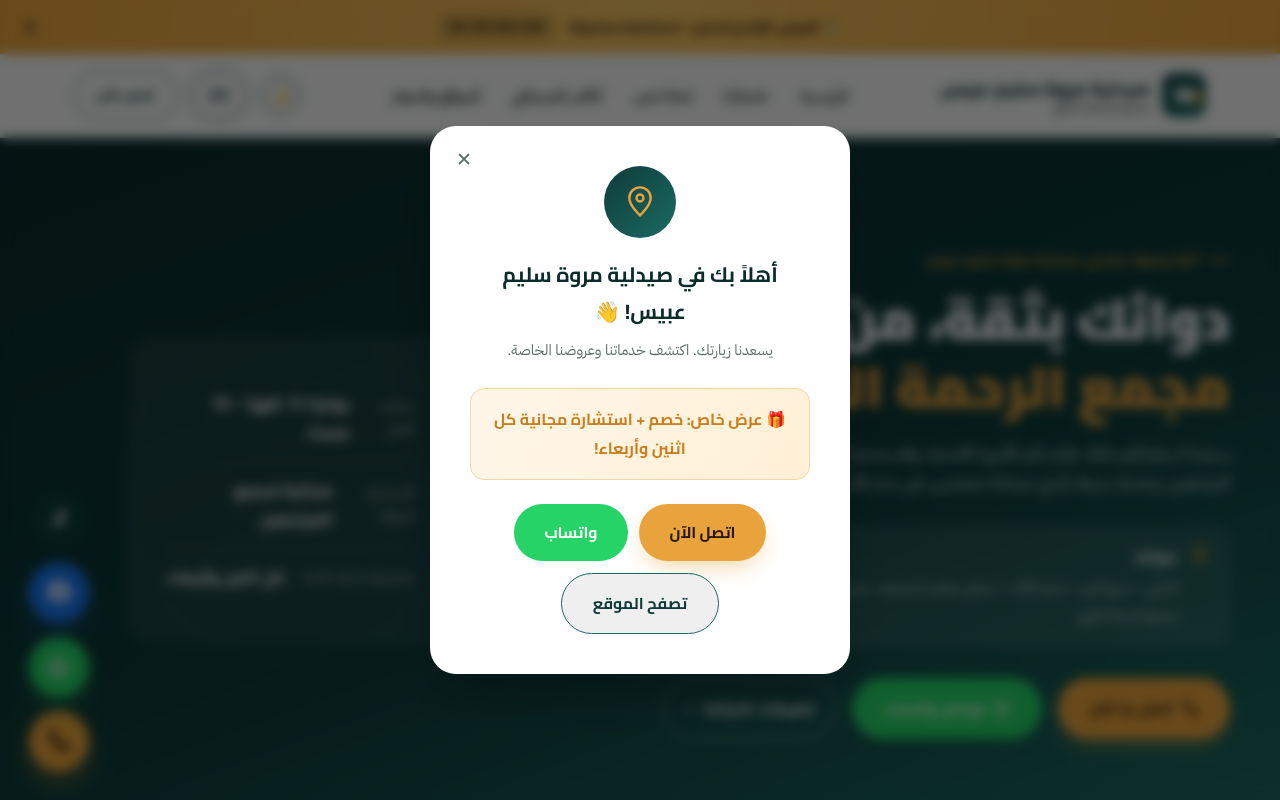
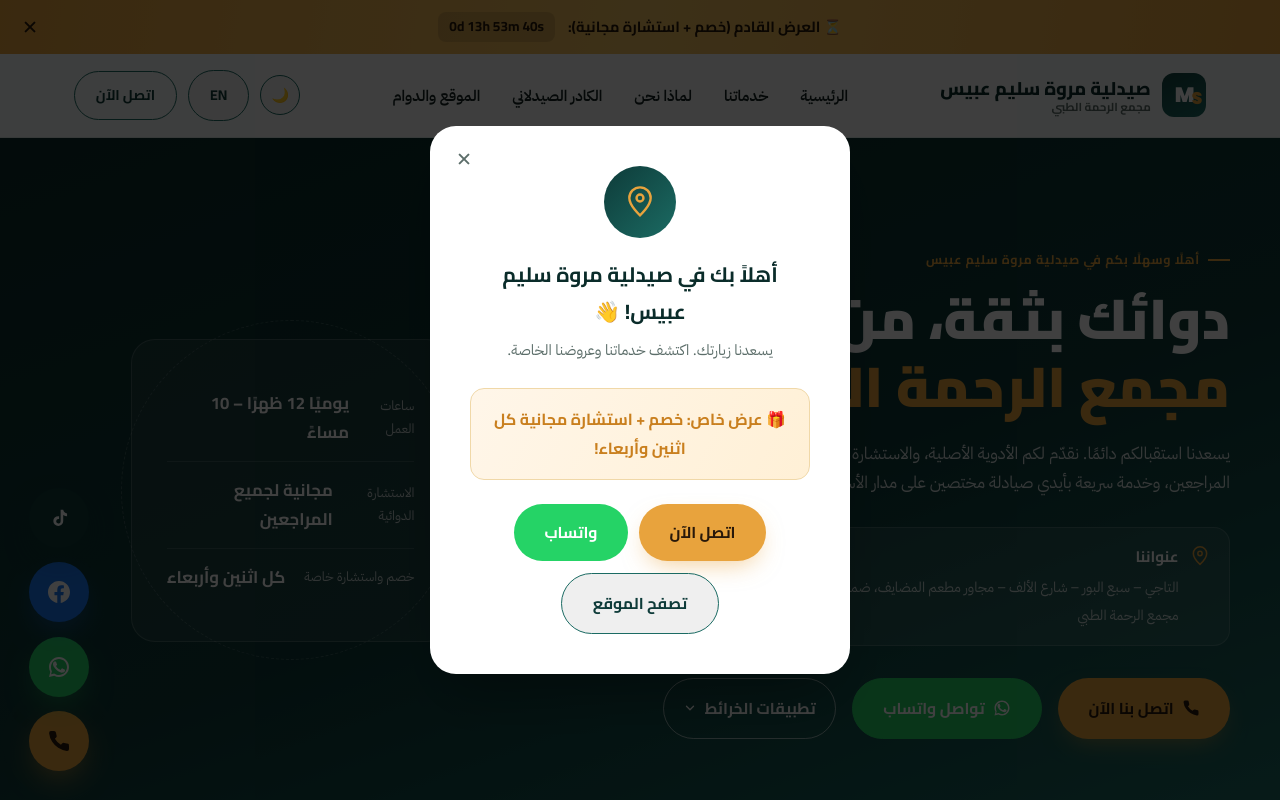
Before and after one commit to sajadsa3d/pharm, a website: page index.html in a window 1280 px wide. Shown: the top 800 px of the page. Drawn offline with Linux system fonts and the light colour scheme; no server answers.

Commit message:
Update index.html

```diff
--- a/index.html
+++ b/index.html
@@ -172,7 +172,7 @@
   /* ===== NAV ===== */
   header{
     position:sticky;top:0;z-index:50;
-    background:rgba(245,248,246,.88);backdrop-filter:blur(10px);
+    background:rgba(245,248,246,.88);
     border-bottom:1px solid var(--line);
     transition:background .35s ease, border-color .35s ease;
   }
@@ -219,7 +219,7 @@
   }
   .mobile-menu.open{display:block;}
   .mobile-overlay{
-    position:absolute;inset:0;background:rgba(0,0,0,.5);backdrop-filter:blur(4px);
+    position:absolute;inset:0;background:rgba(0,0,0,.65);
     animation:fadeIn .3s ease;
   }
   .mobile-panel{
@@ -282,7 +282,7 @@
   }
   .rx-card{
     position:relative;background:rgba(255,255,255,.06);border:1px solid rgba(255,255,255,.18);
-    border-radius:24px;padding:2.2rem;width:100%;max-width:320px;backdrop-filter:blur(6px);
+    border-radius:24px;padding:2.2rem;width:100%;max-width:320px;
   }
   .rx-card .stat{display:flex;justify-content:space-between;align-items:center;padding:.85rem 0;border-bottom:1px solid rgba(255,255,255,.14);}
   .rx-card .stat:last-child{border-bottom:none;}
@@ -562,7 +562,7 @@
 
   /* ===== WELCOME POPUP ===== */
   .popup-overlay{
-    position:fixed;inset:0;z-index:200;background:rgba(0,0,0,.55);backdrop-filter:blur(6px);
+    position:fixed;inset:0;z-index:200;background:rgba(0,0,0,.75);
     display:none;align-items:center;justify-content:center;padding:1.5rem;
     animation:fadeIn .3s ease;
   }
```
